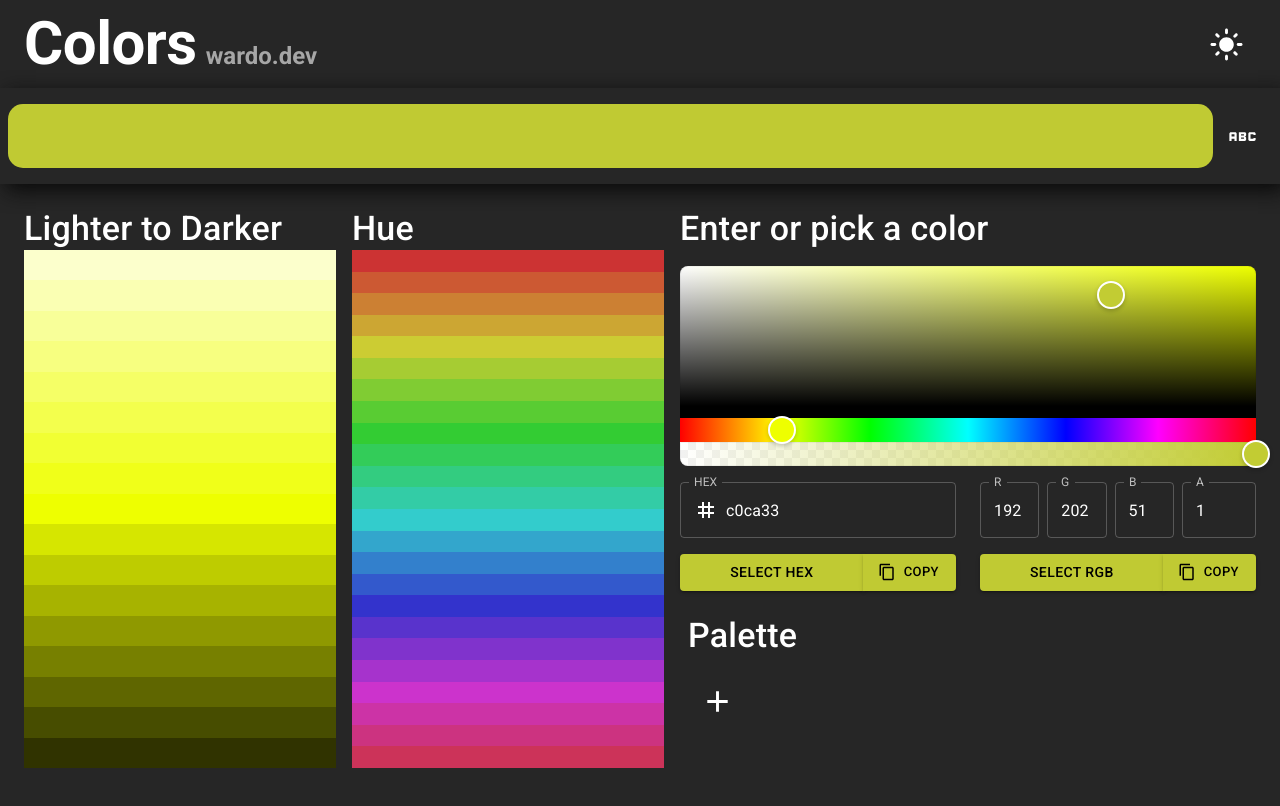
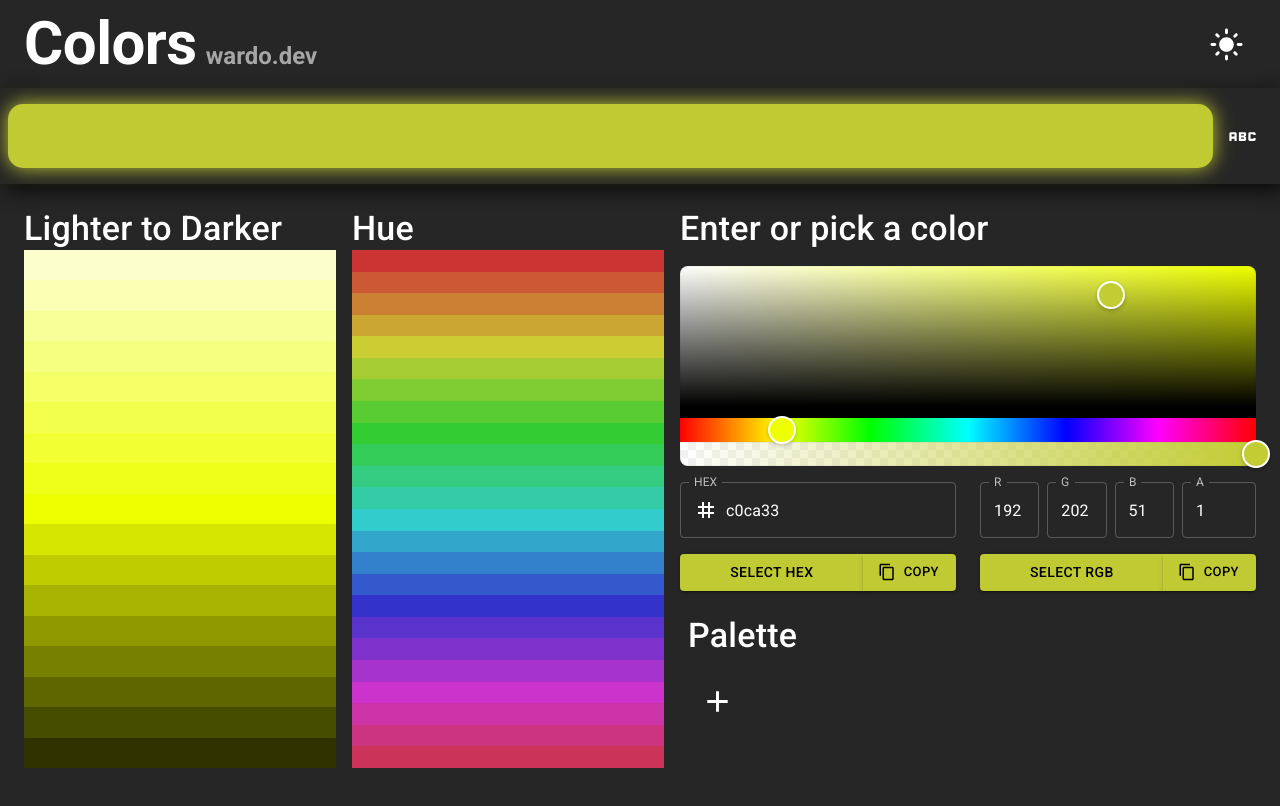
Before and after one commit to szeckirjr/color-dashboard, a React (Create React App) app: page / in a window 1280 px wide. Shown: the top 806 px of the page. Built offline with nearby package versions, Linux system fonts and the light colour scheme.

Commit message:
Persist glow on color viewer

```diff
--- a/src/containers/ColorViewer.tsx
+++ b/src/containers/ColorViewer.tsx
@@ -52,8 +52,9 @@ export default function ColorViewer({
             borderRadius: "15px",
             "&:hover": {
               cursor: "pointer",
-              boxShadow: "0 0 20px 0.01px " + formattedColor,
+              boxShadow: "0 0 35px 0.01px " + formattedColor,
             },
+            boxShadow: "0 0 20px 0.01px " + formattedColor,
             transition: "all 0.2s ease-in-out",
             // boxShadow: "0 0 20px 0.01px " + formattedColor,
             height: "100%",
```
